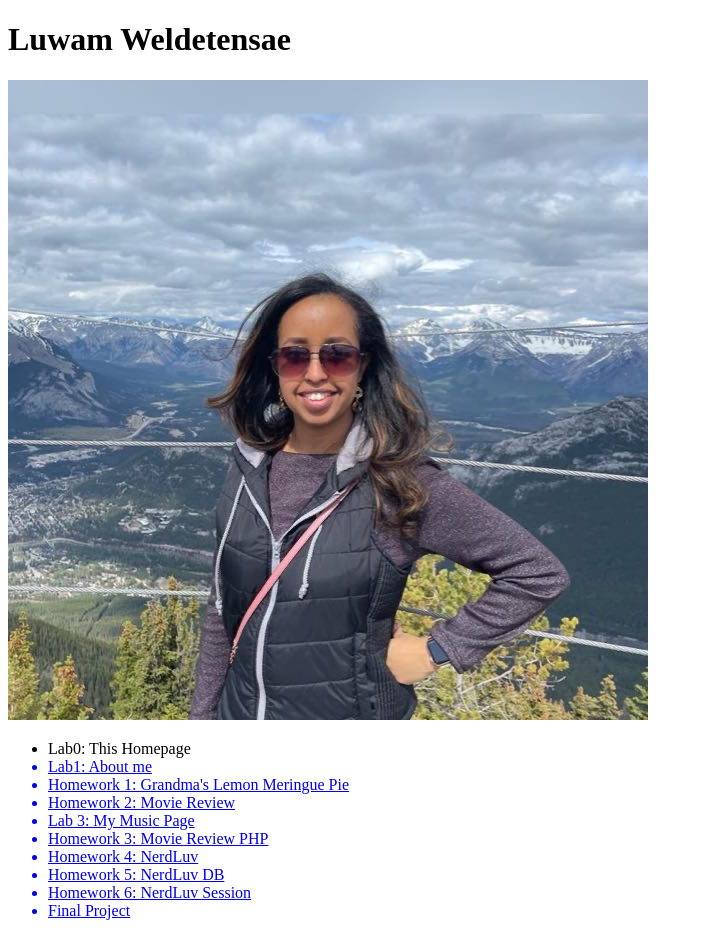
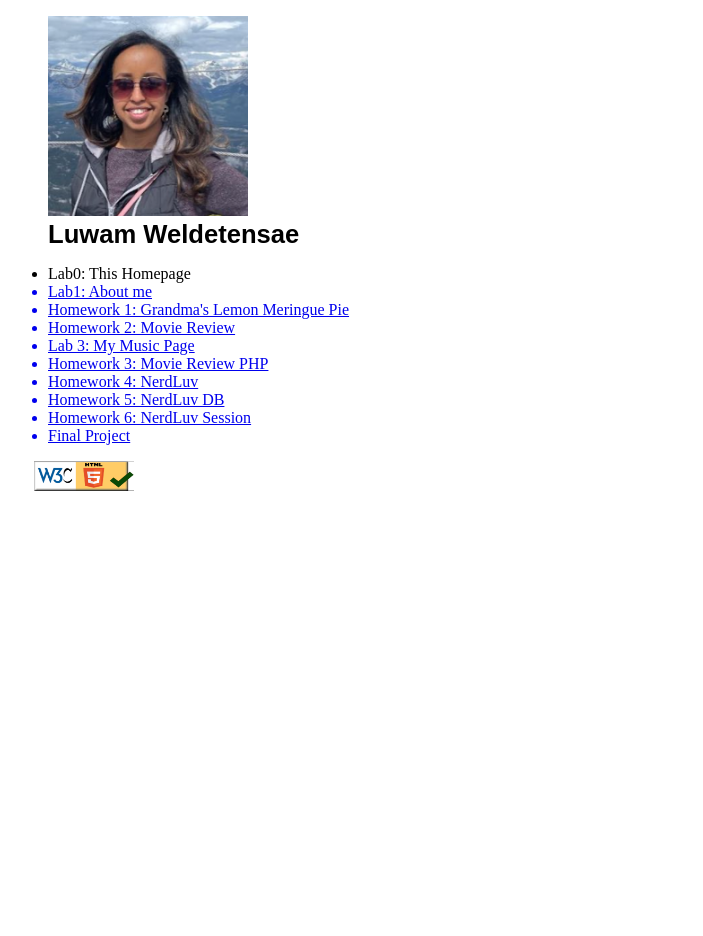
Before and after one commit to LuwamWel/WAP-Labs, a plain HTML site: page WAP-Labs/Lab1/index.html in a window 1280 px wide. Shown: the whole page, without its empty margins (0-703 px from the left). After the commit the page ends 800 px from the top, so only its background shows below. Drawn offline with Linux system fonts and the light colour scheme.

Commit message:
modify index.html and add resource forlder for images

```diff
--- a/WAP-Labs/Lab1/index.html
+++ b/WAP-Labs/Lab1/index.html
@@ -3,26 +3,33 @@
 <head>
     <meta charset="UTF-8">
     <meta name="viewport" content="width=device-width, initial-scale=1.0">
-    <title>Skills Buil Training</title>
+    <title>Web Application Programming</title>
+    <link rel="stylesheet" href="./styles.css">
 </head>
 <body>
-    <h1>Luwam Weldetensae</h1>
-    <img src="./Luwam-photo.jpeg" alt="My Photo"title = "Luwam's photo">
-    <ul>
-        <li>Lab0: This Homepage</li>
-        <a href="#">
+    <figure>
+        <img id="profile-pic" src="./Resource/Luwam-photo.png" alt="My Photo"title = "Luwam's photo">
+        <figcaption><strong>Luwam Weldetensae</strong> </figcaption>
+    </figure>
+    <nav>
+        <ul>
+            <li>Lab0: This Homepage</li>
+            <a href="#"><li>Lab1: About me</li></a>
+            <a href="#"><li>Homework 1: Grandma's Lemon Meringue Pie</li></a>
+            <a href="#"><li>Homework 2: Movie Review</li></a>
+            <a href="#"><li>Lab 3: My Music Page</li></a>
+            <a href="#"><li>Homework 3: Movie Review PHP</li></a>
+            <a href="#"><li>Homework 4: NerdLuv</li></a>
+            <a href="#"><li>Homework 5: NerdLuv DB</li></a>
+            <a href="#"><li>Homework 6: NerdLuv Session</li></a>
+            <a href="#"><li>Final Project</li></a>
 
-        <li>Lab1: About me</li>
-        <li>Homework 1: Grandma's Lemon Meringue Pie</li>
-        <li>Homework 2: Movie Review</li>
-        <li>Lab 3: My Music Page</li>
-        <li>Homework 3: Movie Review PHP</li>
-        <li>Homework 4: NerdLuv</li>
-        <li>Homework 5: NerdLuv DB</li>
-        <li>Homework 6: NerdLuv Session</li>
-        <li>Final Project</li>
-    </a>
-
-    </ul>
+        </ul>
+    </nav>
+    <footer>
+        <a href="https://validator.w3.org/nu/?doc=https%3A%2F%2Ftinaxing2012.github.io%2Fwap.github.io%2F">
+            <img id="htmlchecker-image" src="./Resource/htmlchecker.png" alt="htmlchecker image">
+        </a>
+    </footer>
 </body>
 </html>
--- /dev/null
+++ b/WAP-Labs/Lab1/styles.css
@@ -0,0 +1,13 @@
+#profile-pic {
+    width: 200px; /* Set width to 300 pixels */
+    height: 200px; /* Set height to 200 pixels */
+}
+#htmlchecker-image {
+    width: 100px; /* Set width to 300 pixels */
+    height: 30px; /* Set height to 200 pixels */
+    margin-left: 2vw;
+}
+figcaption {
+    font-size: 2vw;
+    font-family: fantasy;
+}
```
Also changed, not shown: WAP-Labs/Lab1/Luwam-photo.jpeg (deleted), WAP-Labs/Lab1/Resource/Luwam-photo.png (added), WAP-Labs/Lab1/Resource/htmlchecker.png (added), 4 other files.
